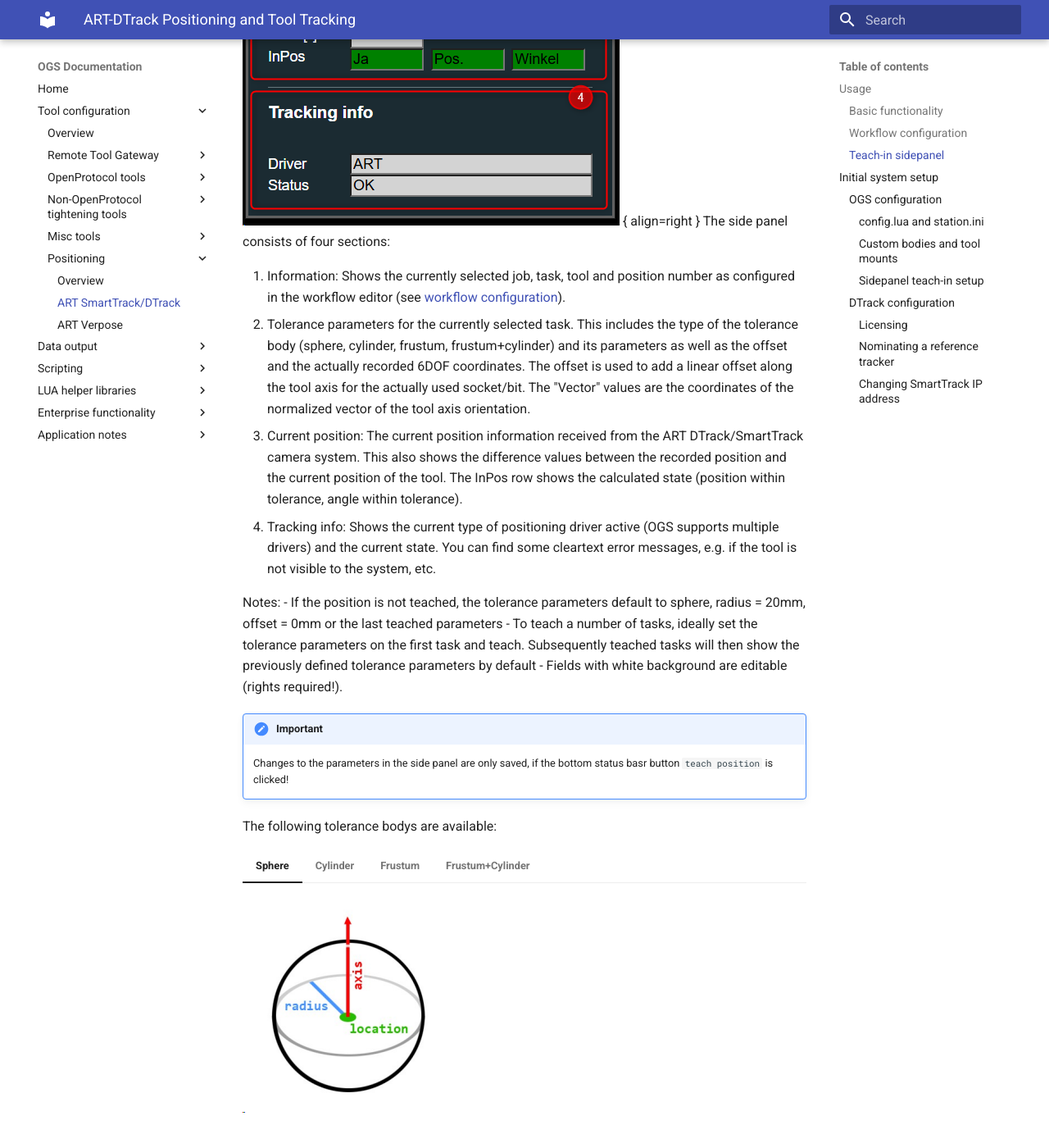
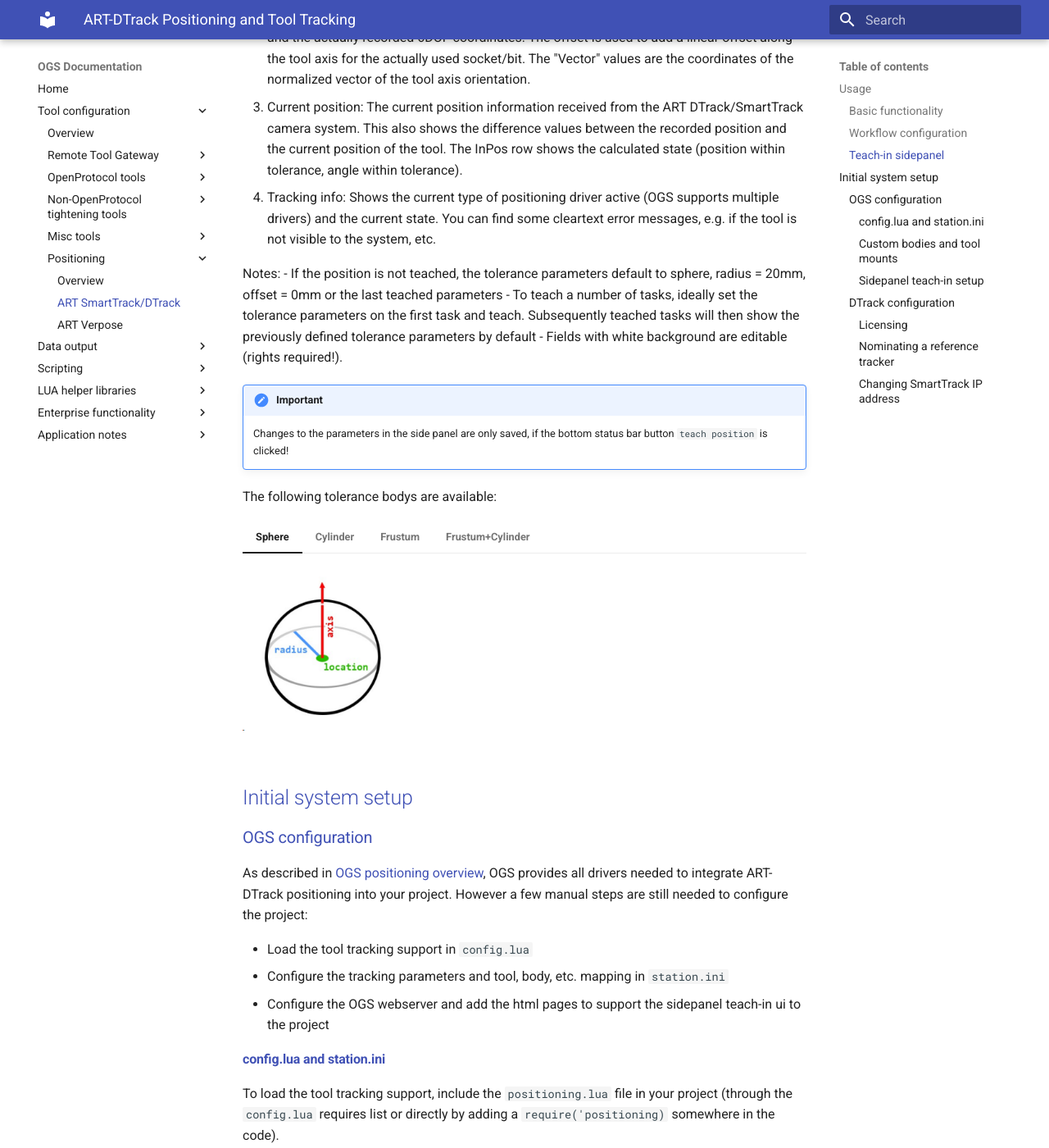
Before and after one commit to haller-erne/ogs, an MkDocs documentation site: the page built from docs/tools/positioning/positioning-art-dtrack.md, in a window 1280 px wide and 1400 px high, scrolled down 4823 px. Shown: the whole window at 82% size. Built offline with MkDocs 1.6.1 and Material for MkDocs 9.7.7, drawn with Linux system fonts in a browser that asks for light colours; some of the changed text lies outside the part shown.

Commit message:
Update ART

```diff
--- a/docs/tools/positioning/positioning-art-dtrack.md
+++ b/docs/tools/positioning/positioning-art-dtrack.md
@@ -79,7 +79,7 @@
 
 For information about how to access the teach-in view and howto open the sidepanel, see [basic functionality](#basic-functionality) above.
 
-![Sidepanel](resources/monitor-sidepanel.png) { align=right }
+![Sidepanel](resources/monitor-sidepanel.png){ align=right, width="300" }
 The side panel consists of four sections:
 
 1. Information: Shows the currently selected job, task, tool and position number as configured in the workflow editor (see [workflow configuration](#workflow-configuration)).
@@ -95,25 +95,25 @@
 !!! important
 
     Changes to the parameters in the side panel are only saved, if the
-    bottom status basr button `teach position` is clicked!
+    bottom status bar button `teach position` is clicked!
 
 The following tolerance bodys are available:
 
 === "Sphere"
 
-    ![Sphere](resources/tolerance-sphere.png)
+    ![Sphere](resources/tolerance-sphere.png){ width="200" }
 
 === "Cylinder"
 
-    ![Cylinder](resources/tolerance-cylinder.png)
+    ![Cylinder](resources/tolerance-cylinder.png){ width="200" }
 
 === "Frustum"
 
-    ![Frustum](resources/tolerance-frustum.png)
+    ![Frustum](resources/tolerance-frustum.png){ width="200" }
 
 === "Frustum+Cylinder"
 
-    ![Frustum+Cylinder](resources/tolerance-frustcyl.png)
+    ![Frustum+Cylinder](resources/tolerance-frustcyl.png){ width="200" }
 
 
 ## Initial system setup
```
